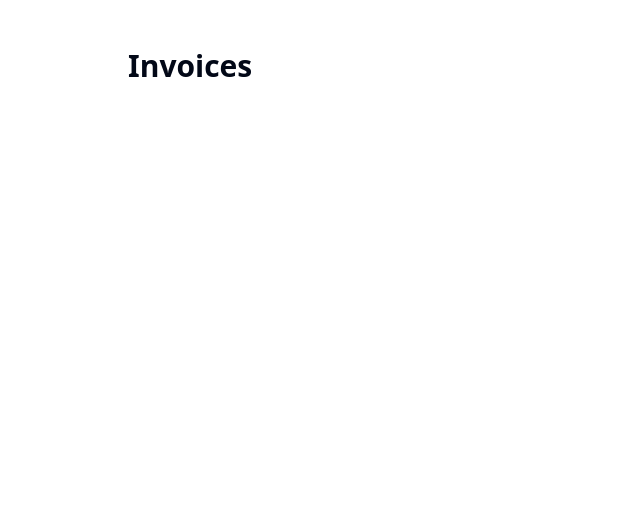
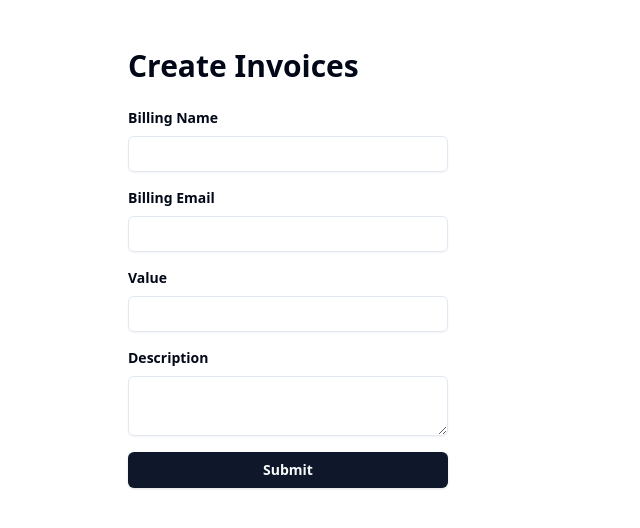
Before and after one commit to FourSqweez/invoice-app-next15-react19-xata-clerk-shadcn-ts, a Next.js app: page /invoices/new in a window 1280 px wide. Shown: the top 528 px of the page, without its empty margins (0-640 px from the left). Built offline with nearby package versions, Linux system fonts and the light colour scheme.

Commit message:
feat: Create invoice page ui

```diff
--- a/package.json
+++ b/package.json
@@ -10,6 +10,7 @@
   },
   "dependencies": {
     "@radix-ui/react-icons": "^1.3.0",
+    "@radix-ui/react-label": "^2.1.0",
     "@radix-ui/react-slot": "^1.1.0",
     "babel-plugin-react-compiler": "0.0.0-experimental-fa06e2c-20241014",
     "class-variance-authority": "^0.7.0",
--- a/src/app/invoices/new/page.tsx
+++ b/src/app/invoices/new/page.tsx
@@ -1,9 +1,47 @@
+import { Button } from "@/components/ui/button";
+import { Input } from "@/components/ui/input";
+import { Label } from "@/components/ui/label";
+import { Textarea } from "@/components/ui/textarea";
+
 const InvoicePage = () => {
   return (
-    <main className="mx-auto my-12 flex h-full max-w-5xl flex-col justify-center gap-6 text-center">
+    <main className="mx-auto my-12 flex h-full max-w-5xl flex-col justify-center gap-6">
       <div className="flex justify-between">
-        <h1 className="text-3xl font-bold">Invoices</h1>
+        <h1 className="text-3xl font-bold">Create Invoices</h1>
       </div>
+
+      <form className="grid max-w-xs gap-4" action="">
+        <div>
+          <Label htmlFor="name" className="mb-2 block text-sm font-semibold">
+            Billing Name
+          </Label>
+          <Input id="name" name="name" type="text" />
+        </div>
+        <div>
+          <Label htmlFor="email" className="mb-2 block text-sm font-semibold">
+            Billing Email
+          </Label>
+          <Input id="email" name="email" type="email" />
+        </div>
+        <div>
+          <Label htmlFor="value" className="mb-2 block text-sm font-semibold">
+            Value
+          </Label>
+          <Input id="value" name="value" type="text" />
+        </div>
+        <div>
+          <Label
+            htmlFor="description"
+            className="mb-2 block text-sm font-semibold"
+          >
+            Description
+          </Label>
+          <Textarea id="description" name="description" />
+        </div>
+        <div>
+          <Button className="w-full font-semibold">Submit</Button>
+        </div>
+      </form>
     </main>
   );
 };
--- /dev/null
+++ b/src/components/ui/input.tsx
@@ -0,0 +1,22 @@
+import * as React from "react"
+
+import { cn } from "@/lib/utils"
+
+const Input = React.forwardRef<HTMLInputElement, React.ComponentProps<"input">>(
+  ({ className, type, ...props }, ref) => {
+    return (
+      <input
+        type={type}
+        className={cn(
+          "flex h-9 w-full rounded-md border border-input bg-transparent px-3 py-1 text-base shadow-sm transition-colors file:border-0 file:bg-transparent file:text-sm file:font-medium file:text-foreground placeholder:text-muted-foreground focus-visible:outline-none focus-visible:ring-1 focus-visible:ring-ring disabled:cursor-not-allowed disabled:opacity-50 md:text-sm",
+          className
+        )}
+        ref={ref}
+        {...props}
+      />
+    )
+  }
+)
+Input.displayName = "Input"
+
+export { Input }
--- /dev/null
+++ b/src/components/ui/label.tsx
@@ -0,0 +1,26 @@
+"use client"
+
+import * as React from "react"
+import * as LabelPrimitive from "@radix-ui/react-label"
+import { cva, type VariantProps } from "class-variance-authority"
+
+import { cn } from "@/lib/utils"
+
+const labelVariants = cva(
+  "text-sm font-medium leading-none peer-disabled:cursor-not-allowed peer-disabled:opacity-70"
+)
+
+const Label = React.forwardRef<
+  React.ElementRef<typeof LabelPrimitive.Root>,
+  React.ComponentPropsWithoutRef<typeof LabelPrimitive.Root> &
+    VariantProps<typeof labelVariants>
+>(({ className, ...props }, ref) => (
+  <LabelPrimitive.Root
+    ref={ref}
+    className={cn(labelVariants(), className)}
+    {...props}
+  />
+))
+Label.displayName = LabelPrimitive.Root.displayName
+
+export { Label }
--- /dev/null
+++ b/src/components/ui/textarea.tsx
@@ -0,0 +1,22 @@
+import * as React from "react"
+
+import { cn } from "@/lib/utils"
+
+const Textarea = React.forwardRef<
+  HTMLTextAreaElement,
+  React.ComponentProps<"textarea">
+>(({ className, ...props }, ref) => {
+  return (
+    <textarea
+      className={cn(
+        "flex min-h-[60px] w-full rounded-md border border-input bg-transparent px-3 py-2 text-base shadow-sm placeholder:text-muted-foreground focus-visible:outline-none focus-visible:ring-1 focus-visible:ring-ring disabled:cursor-not-allowed disabled:opacity-50 md:text-sm",
+        className
+      )}
+      ref={ref}
+      {...props}
+    />
+  )
+})
+Textarea.displayName = "Textarea"
+
+export { Textarea }
```
Also changed, not shown: 1 other file (tests, documents, lock files or other folders).
